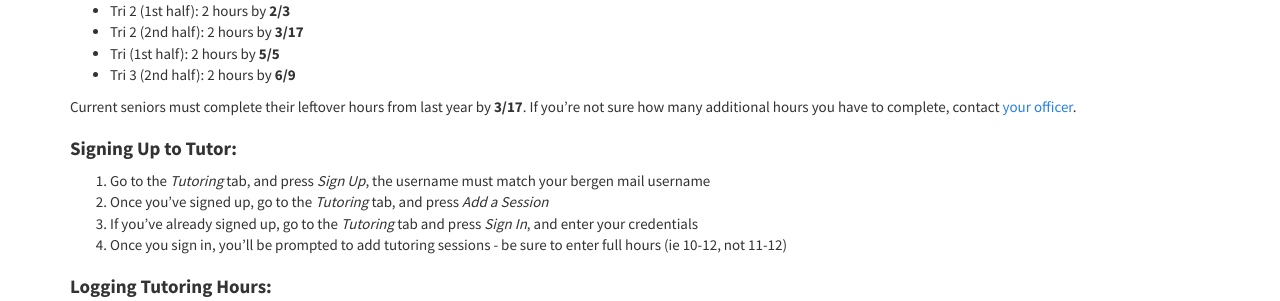
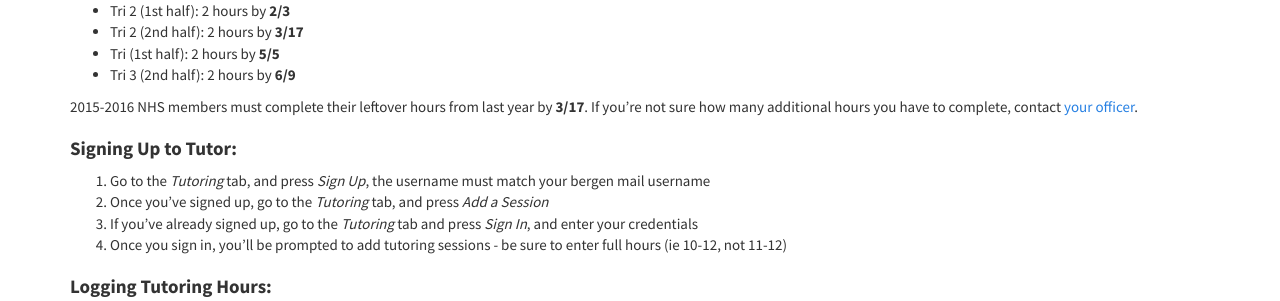
Before and after one commit to bcanhs/website, a Flask app: page /tutorinfo in a window 1280 px wide. Shown: the part 520-821 px from the top of the page. Run offline with Flask 2, Linux system fonts and the light colour scheme; some libraries are stand-ins or nearby versions.

Commit message:
Made writing more clear

```diff
--- a/templates/requirements.html
+++ b/templates/requirements.html
@@ -37,7 +37,7 @@
 
 	<div class="row">
 		<div class="col-md-12">
-			<h4><b>Members: NHS Members in good standing must meet the following requiremetns at the end of senior year:</b></h4>
+			<h4><b>Members: NHS Members in good standing must meet the following requirements at the end of senior year:</b></h4>
 			<ul>
 				<li>A cumulative GPA of at least 3.750.</li>
 				<li>At least 50 hours of community service.</li>
--- a/templates/tutorinfo.html
+++ b/templates/tutorinfo.html
@@ -44,7 +44,7 @@
 				<li>Tri (1st half): 2 hours by <b>5/5</b></li>
 				<li>Tri 3 (2nd half): 2 hours by <b>6/9</b></li>
 			</ul>
-			<p>Current seniors must complete their leftover hours from last year by <b>3/17</b>. If you’re not sure how many additional hours you have to complete, contact <a href="mailto:mikina@bergen.org">your officer</a>.</p>
+			<p>2015-2016 NHS members must complete their leftover hours from last year by <b>3/17</b>. If you’re not sure how many additional hours you have to complete, contact <a href="mailto:mikina@bergen.org">your officer</a>.</p>
 		</div>
 	</div>
 
```
